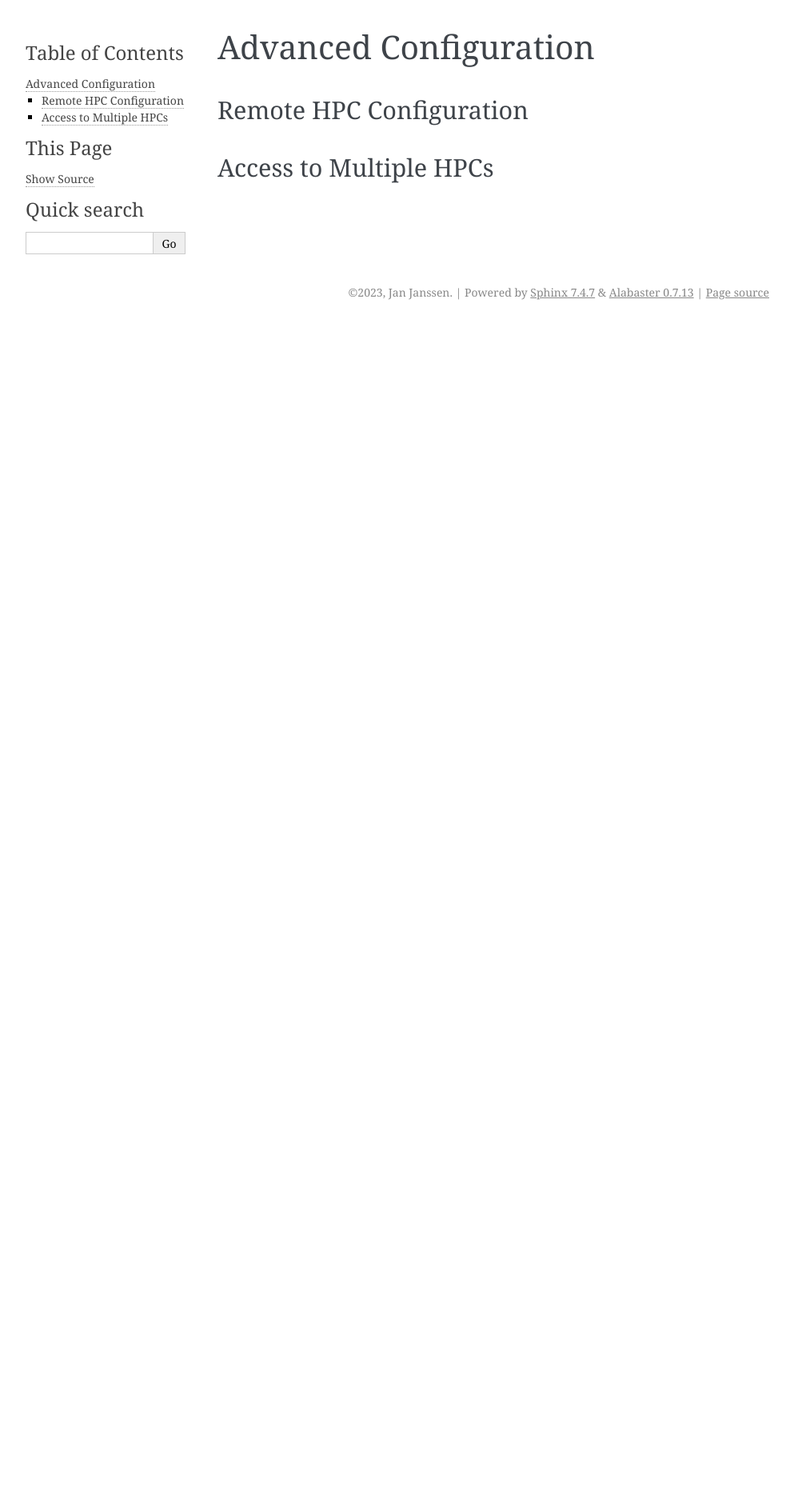
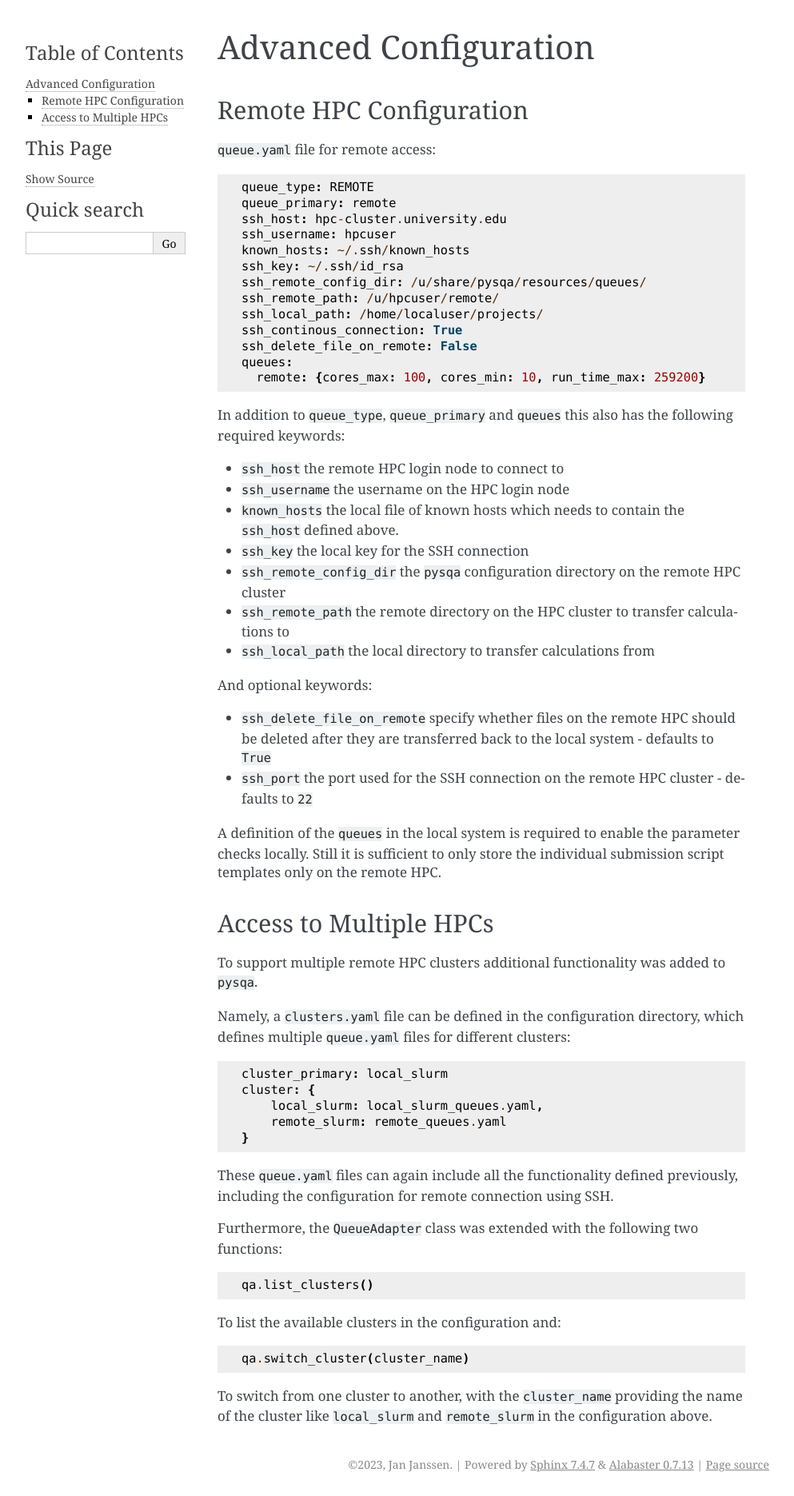
Before and after one commit to pyiron/pysqa, a Sphinx documentation site: the page built from docs/source/advanced.md, in a window 1280 px wide. Shown: the whole page at 80% size, without its empty margins (148-1141 px from the left). Built offline with Sphinx 7.4.7, drawn with Linux system fonts in a browser that asks for light colours; before the commit the page ends 900 px from its top, so only the background shows below that.

````diff
--- a/docs/source/advanced.md
+++ b/docs/source/advanced.md
@@ -1,5 +1,58 @@
 # Advanced Configuration
 
 ## Remote HPC Configuration
+`queue.yaml` file for remote access:
+```
+queue_type: REMOTE
+queue_primary: remote
+ssh_host: hpc-cluster.university.edu
+ssh_username: hpcuser
+known_hosts: ~/.ssh/known_hosts
+ssh_key: ~/.ssh/id_rsa
+ssh_remote_config_dir: /u/share/pysqa/resources/queues/
+ssh_remote_path: /u/hpcuser/remote/
+ssh_local_path: /home/localuser/projects/
+ssh_continous_connection: True
+ssh_delete_file_on_remote: False
+queues:
+  remote: {cores_max: 100, cores_min: 10, run_time_max: 259200}
+```
+In addition to `queue_type`, `queue_primary` and `queues` this also has the following required keywords:
+
+* `ssh_host` the remote HPC login node to connect to
+* `ssh_username` the username on the HPC login node
+* `known_hosts` the local file of known hosts which needs to contain the `ssh_host` defined above.
+* `ssh_key` the local key for the SSH connection
+* `ssh_remote_config_dir` the `pysqa` configuration directory on the remote HPC cluster
+* `ssh_remote_path` the remote directory on the HPC cluster to transfer calculations to
+* `ssh_local_path` the local directory to transfer calculations from
+
+And optional keywords:
+
+* `ssh_delete_file_on_remote` specify whether files on the remote HPC should be deleted after they are transferred back to the local system - defaults to `True`
+* `ssh_port` the port used for the SSH connection on the remote HPC cluster - defaults to `22`
+
+A definition of the `queues` in the local system is required to enable the parameter checks locally. Still it is sufficient to only store the individual submission script templates only on the remote HPC.
 
 ## Access to Multiple HPCs
+To support multiple remote HPC clusters additional functionality was added to `pysqa`.
+
+Namely, a `clusters.yaml` file can be defined in the configuration directory, which defines multiple `queue.yaml` files for different clusters:
+```
+cluster_primary: local_slurm
+cluster: {
+    local_slurm: local_slurm_queues.yaml,
+    remote_slurm: remote_queues.yaml
+}
+```
+These `queue.yaml` files can again include all the functionality defined previously, including the configuration for remote connection using SSH.
+
+Furthermore, the `QueueAdapter` class was extended with the following two functions:
+```
+qa.list_clusters()
+```
+To list the available clusters in the configuration and:
+```
+qa.switch_cluster(cluster_name)
+```
+To switch from one cluster to another, with the `cluster_name` providing the name of the cluster like `local_slurm` and `remote_slurm` in the configuration above.
````
Also changed, not shown: docs/source/command.md (+6 -0 lines), docs/source/debug.md (added, +2 -0 lines), docs/source/python.md (+48 -1 lines).
